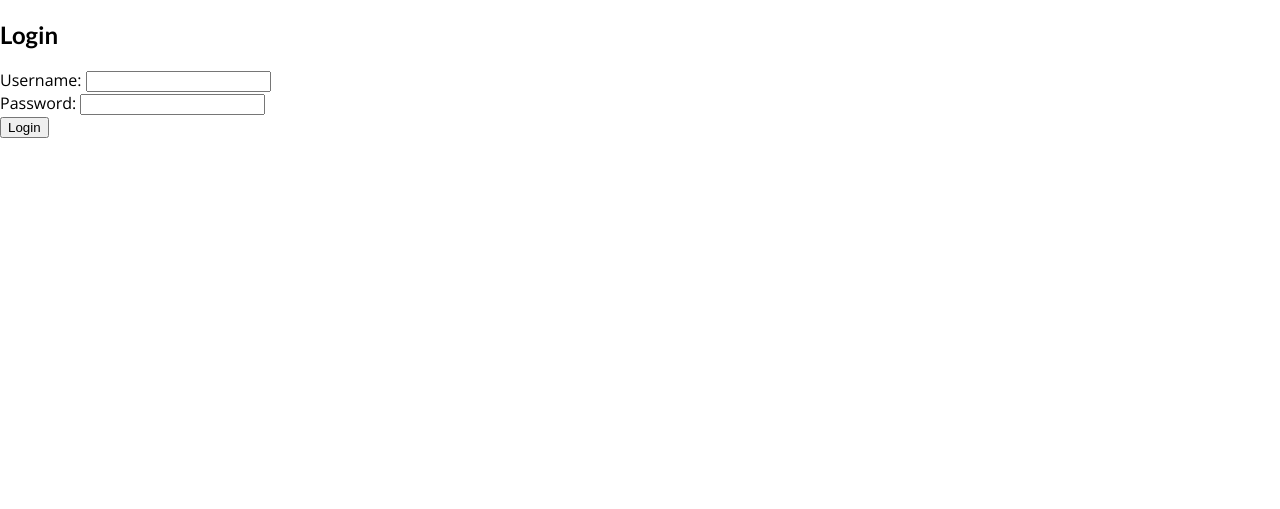
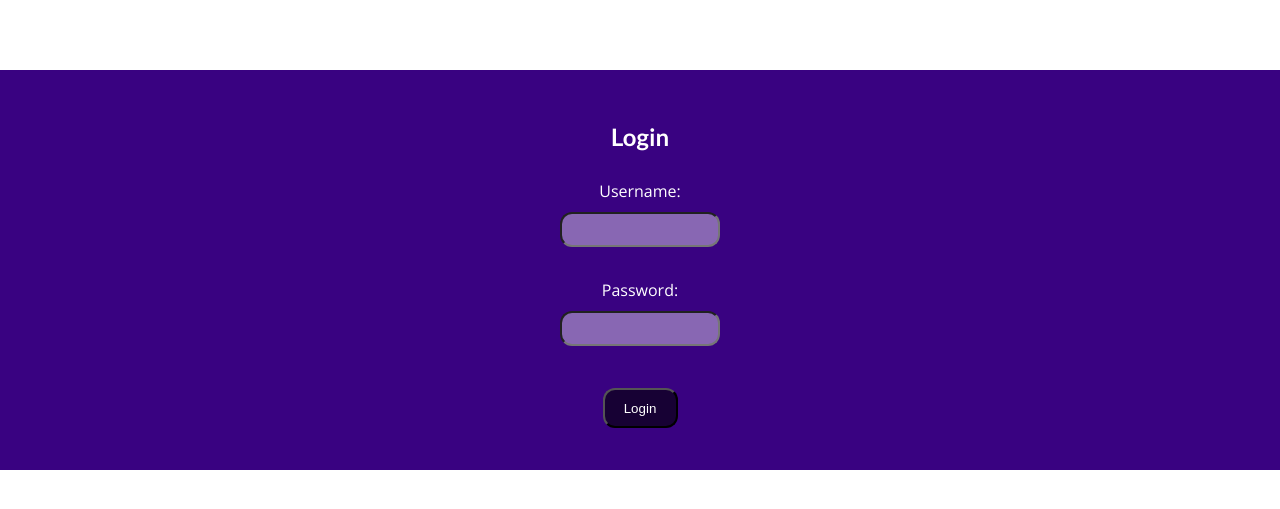
Before and after one commit to DenysPostolnyi/racingBlog, a Django app: page /login/ in a window 1280 px wide. Shown: the top 509 px of the page. Run offline with Django 5.2, Linux system fonts and the light colour scheme.

Commit message:
new styles for login form

```diff
--- /dev/null
+++ b/blog/static/blog/login.css
@@ -0,0 +1,47 @@
+div {
+    margin-top: 70px;
+    display: flex;
+    align-items: center;
+    width: 100%;
+    height: 400px;
+    justify-content: center;
+    flex-direction: column;
+    background: #390281;
+    color: white;
+}
+
+form {
+    margin-top: 10px;
+    border-radius: 12px;
+    width: 25%;
+    display: flex;
+    flex-direction: column;
+    align-items: center;
+    justify-content: center;
+}
+
+input {
+    border-radius: 12px;
+    background: #8867b3;
+    margin: 10px;
+    width: 50%;
+    height: 35px;
+    color: white;
+}
+
+button {
+    border-radius: 12px;
+    background: #170134;
+    color: white;
+    margin: 10px;
+    width: 75px;
+    height: 40px;
+}
+
+button:hover {
+    background: #8867b3;
+}
+
+button:active {
+    background: #9c81c0;
+}
--- a/blog/templates/login.html
+++ b/blog/templates/login.html
@@ -1,9 +1,16 @@
 {% extends 'base.html' %}
+{% load static %}
 {% block title %}
     Log in
 {% endblock %}
 
+{% block css_files %}
+    <link rel="stylesheet" href="{% static 'blog/index.css' %}">
+    <link rel="stylesheet" href="{% static 'blog/login.css' %}">
+{% endblock %}
+
 {% block content %}
+    <div>
         <h2>Login</h2>
         <form method="post">
             {% csrf_token %}
@@ -13,4 +20,5 @@
             <input type="password" id="password" name="password" required><br>
             <button type="submit">Login</button>
         </form>
+    </div>
 {% endblock %}
```
Lines whose indentation alone changed are shown as unchanged.
